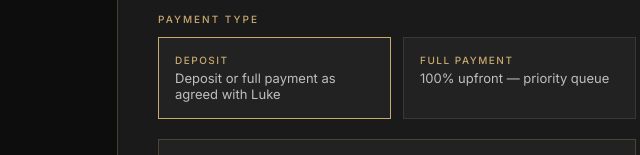
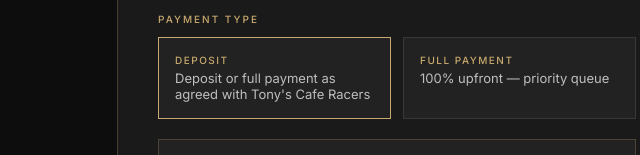
Before and after one commit to Synaptoman/tonyscafe, a plain HTML site: page pay.html in a window 1280 px wide. Shown: the part 645-800 px from the top of the page, 243-883 px from the left. Drawn offline with Linux system fonts and the light colour scheme.

Commit message:
Update payment wording

```diff
--- a/pay.html
+++ b/pay.html
@@ -89,7 +89,7 @@ footer{background:var(--panel);padding:20px 40px;border-top:1px solid var(--rule
         <label class="pay-type selected" id="type_deposit" onclick="selectType('deposit')">
           <input type="radio" name="pay_type" value="deposit" checked>
           <div class="pay-type-label">Deposit</div>
-          <div class="pay-type-desc">Deposit or full payment as agreed with Luke</div>
+          <div class="pay-type-desc">Deposit or full payment as agreed with Tony's Cafe Racers</div>
         </label>
         <label class="pay-type" id="type_full" onclick="selectType('full')">
           <input type="radio" name="pay_type" value="full">
```
